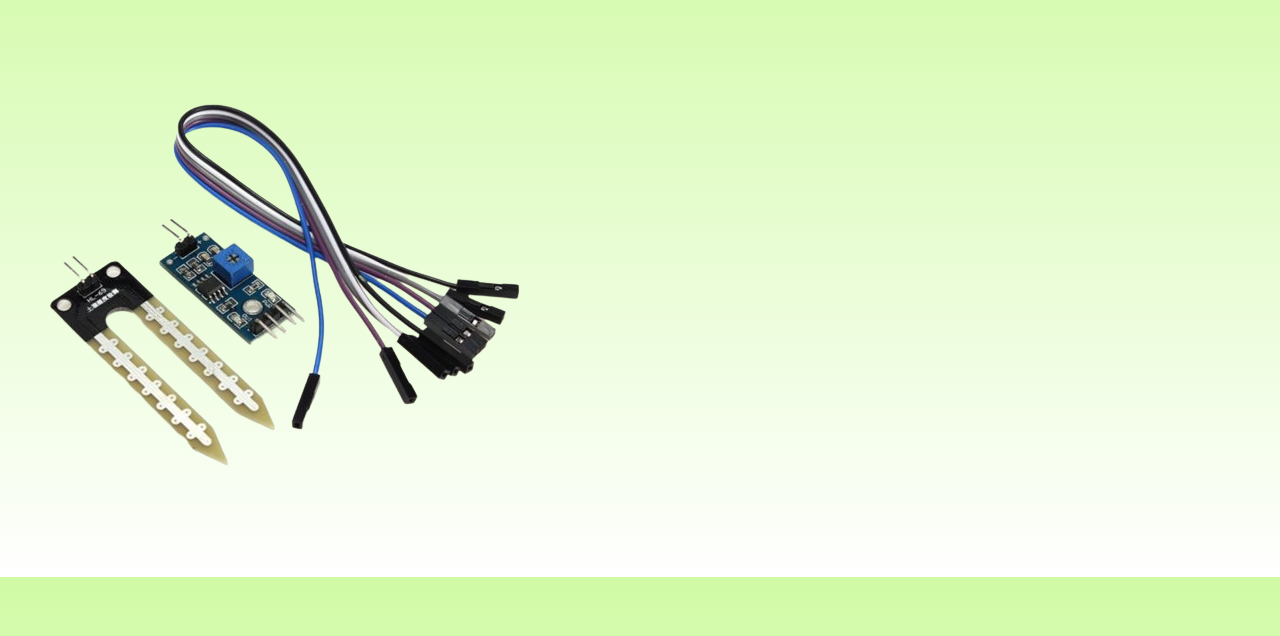
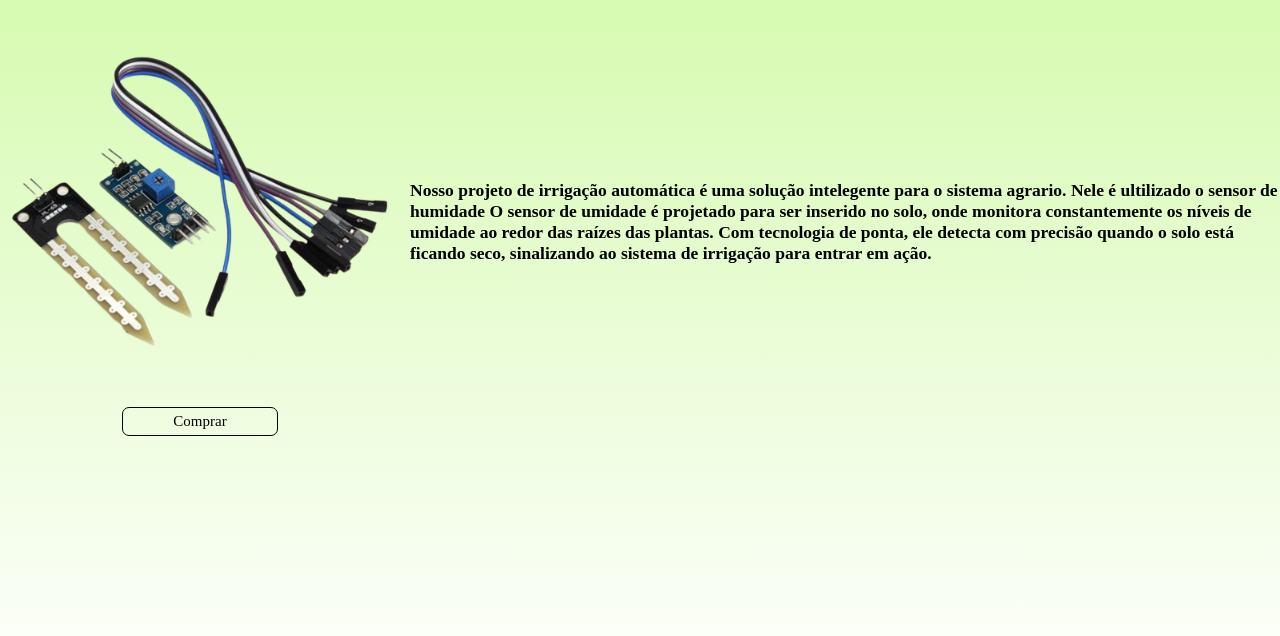
Before and after one commit to andrefpss/hidrocutiva, a plain HTML site: page index.html in a window 1280 px wide. Shown: the part 102-738 px from the top of the page. Drawn offline with Linux system fonts and the light colour scheme.

Commit message:
segundo commit

```diff
--- a/index.html
+++ b/index.html
@@ -18,13 +18,13 @@
     <a class="link" href="">Ajuda</a>
   </nav>
   <section>
-    <figure>
-    <div class="card">
-      <img class="Card" src="sensorHumidade.png" alt="">
+    <article class="produto-container">
+      <div class="comprar-container">
+        <img class="Card" src="sensorHumidade.png" alt="" id="produto">
+        <a href="" class="btn">Comprar</a>
       </div>
-   </figure>
+      <h1 class="texto">Nosso projeto de irrigação automática é uma solução intelegente para o sistema agrario. Nele é ultilizado o sensor de humidade O sensor de umidade é projetado para ser inserido no solo, onde monitora constantemente os níveis de umidade ao redor das raízes das plantas. Com tecnologia de ponta, ele detecta com precisão quando o solo está ficando seco, sinalizando ao sistema de irrigação para entrar em ação.</h1>
+    </article>
  </section>
-
-
 </body>
 </html>
--- a/styles.css
+++ b/styles.css
@@ -1,5 +1,4 @@
-* {
-  margin: 0;
+*{margin: 0;
 padding: 0;
 }
 header {
@@ -10,6 +9,7 @@
 }
 body{
 background: linear-gradient(#D0FAA5,#FFFFFF);
+background-attachment: fixed;
 }
 .titulo{
 margin: 15px;
@@ -36,3 +36,29 @@
 width: 500px;
 margin: 35px;
 }
+section{
+display: flex;
+align-items: center;
+justify-content: center;
+font-size: 15px;
+}
+.produto-container{
+    display: flex;
+    align-items: center;
+    gap: 10px;
+}
+#produto{
+    width: 400px;
+}
+.comprar-container{
+    display: flex;
+    flex-direction: column;
+}
+.btn{
+    padding: 5px 50px;
+    border-radius: 7px;
+    border: 1px solid black;
+    margin: auto;
+    text-decoration: none;
+    color: black;
+}
```
Also changed, not shown: 2 other files. Lines whose indentation alone changed are shown as unchanged.
